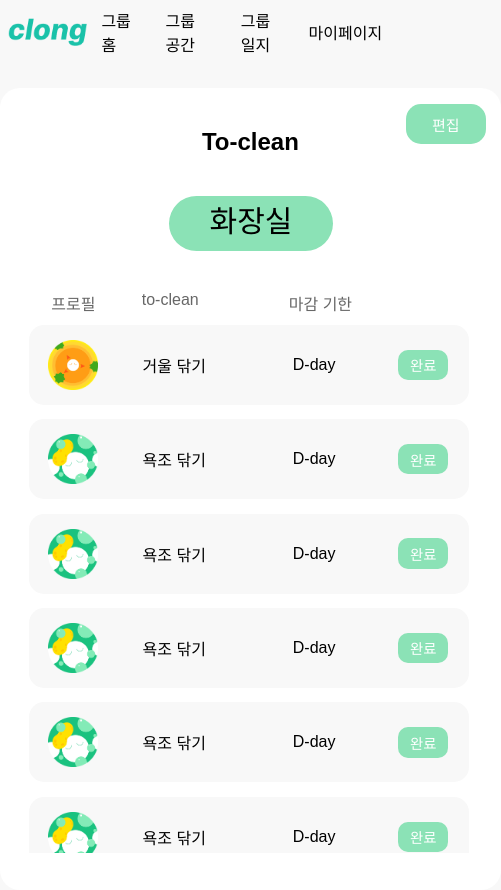
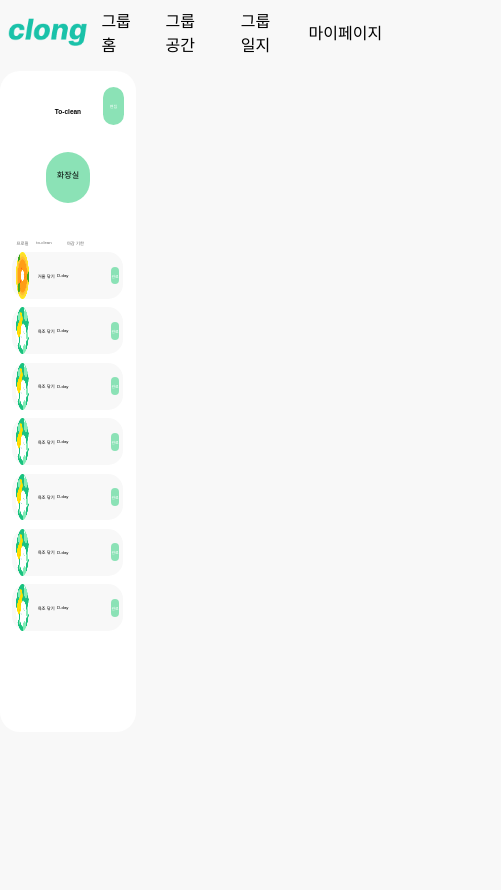
Before and after one commit to Co-sol/clong_front, a React (Vite) app: page /groupSpace in a window 390 px wide. Shown: the whole page, 501 px wide, since content can reach past the window. After the commit the page ends 844 px from the top, so only its background shows below. Built offline with nearby package versions, Linux system fonts and the light colour scheme; a web font is replaced by a local one.

Commit message:
첫 반응형 웹(사용자 UI  별로)

```diff
--- a/src/components/GList.css
+++ b/src/components/GList.css
@@ -1,103 +1,92 @@
+/* GList.css */
 .GList {
-    width: 31.3rem;
-    height: 50.1rem;
+    width: 34.86vw;
+    height: 78.32vh;
     background-color: white;
-
     border-radius: 20px;
     position: relative;
 }
 
 .GList h3 {
-    font-size: 24px;
+    font-size: 1.67vw; /* 24px */
     text-align: center;
-
-    padding: 8%;
+    padding: 4.4vh;
     margin-bottom: 0px;
 }
 
 .GList .Button_edit {
     position: absolute;
-    right: 3%;
-    top: 2%;
-
-    width: 80px;
-    height: 40px;
+    right: 3vw;
+    top: 2vh;
+    width: 5.56vw; /* 80px */
+    height: 4.44vh; /* 40px */
     border-radius: 15px;
-
     color: white;
-    font-size: 15px;
-
+    font-size: 1.04vw; /* 15px */
     cursor: pointer;
 }
 
 .GList .Button_add1 {
     color: white;
-    font-size: 3rem;
-
-    width: 27.5rem;
+    font-size: 3.33vw; /* 48px */
+    width: 19.1vw;
     height: 8.5vh;
     border-radius: 15px;
     background-color: rgb(217, 217, 217);
-
-    margin-left: 1.8rem;
-    margin-bottom: 0.9rem;
-    padding-left: 1.2rem;
+    margin-left: 1.25vw;
+    margin-bottom: 1vh;
+    padding-left: 0.83vw;
 }
 
 .GList .place {
-    width: 164px;
-    height: 55px;
+    width: 11.39vw; /* 164px */
+    height: 6.11vh; /* 55px */
     background-color: rgb(139, 226, 182);
     border-radius: 80px;
-    margin-left: 169px;
-    margin-bottom: 8%;
-
-    font-size: 30px;
+    margin-left: 11.74vw;
+    margin-bottom: 4.4vh;
+    font-size: 2.08vw; /* 30px */
     text-align: center;
-    line-height: 51px;
+    line-height: 5.67vh; /* 51px */
 }
 
 .GList .title {
     display: flex;
-    margin-left: 3.2rem;
-    margin-bottom: 0.6rem;
-
-    font-size: 1rem;
-
+    margin-left: 4.25vw;
+    margin-bottom: 0.67vh;
+    font-size: 1.11vw; /* 16px */
     color: rgb(103, 103, 103);
 }
 
 .GList .to-clean_text {
-    margin-left: 2.9rem;
+    margin-left: 2.01vw;
 }
 
 .GList .deadLine_text {
-    margin-left: 5.63rem;
+    margin-left: 3.91vw;
 }
 
 .GList .attribute {
     color: rgb(103, 103, 103);
-    margin-left: 2.5rem;
+    margin-left: 1.74vw;
+    font-size: 1.11vw;
 }
 
 .GList .scrollBar {
-    height: 33rem;
-    width: 30.5rem;
+    margin-left: 1.9vw;
+    height: 45vh;
+    width: 31vw;
     overflow-y: auto;
 }
 
 .scrollBar::-webkit-scrollbar {
-    /* 스크롤바의 너비 */
-    width: 0.6rem;
+    width: 0.42vw;
 }
 .scrollBar::-webkit-scrollbar-thumb {
-    /* 스크롤바의 색상 */
     background: rgb(68, 168, 113);
     border-radius: 10px;
 }
-
 .scrollBar::-webkit-scrollbar-track {
-    /*스크롤바 뒷 배경 색상*/
     background: rgb(217, 217, 217);
     border-radius: 20px;
 }
--- a/src/components/GListItem.css
+++ b/src/components/GListItem.css
@@ -1,50 +1,44 @@
+/* GListItem.css */
 .GListItem {
     display: flex;
     align-items: center;
     gap: 3%;
-
-    width: 26.3rem;
-    height: 5rem;
+    width: 27.5vw;
+    height: 5.56vh;
     border-radius: 15px;
-
     background-color: rgb(248, 248, 248);
-
-    margin-left: 1.8rem;
-    margin-bottom: 0.9rem;
-    padding-left: 1.2rem;
-
+    margin-left: 1.25vw;
+    margin-bottom: 1vh;
+    padding-left: 0.83vw;
     position: relative;
 }
 
 .GListItem .Badge {
-    margin-right: 2rem;
-    width: 50px;
-    height: 50px;
+    margin-right: 1.39vw;
+    width: 3.47vw;
+    height: 5.56vh;
 }
 
 .GListItem .toClean {
-    font-size: 1rem;
-    /* padding-right: 5.5rem; */
-    max-width: 9rem;
+    font-size: 1.11vw; /* 16px */
+    max-width: 6.25vw;
 }
 
 .GListItem .deadLine {
-    font-size: 1rem;
+    font-size: 1.11vw; /* 16px */
     position: absolute;
-    left: 16.5rem;
-    max-width: 6rem;
+    left: 11.46vw;
+    max-width: 4.17vw;
 }
 
 .GListItem .Button_done {
-    width: 3.1rem;
-    height: 1.9rem;
+    width: 2.15vw;
+    height: 2.11vh;
     border-radius: 10px;
-
     position: absolute;
-    right: 0.1rem;
-
-    margin-left: 3rem;
-    margin-right: 1.2rem;
-    font-size: 0.9rem;
+    right: 0.07vw;
+    margin-left: 2.08vw;
+    margin-right: 0.83vw;
+    font-size: 1vw; /* 14.4px */
     color: white;
 }
```
